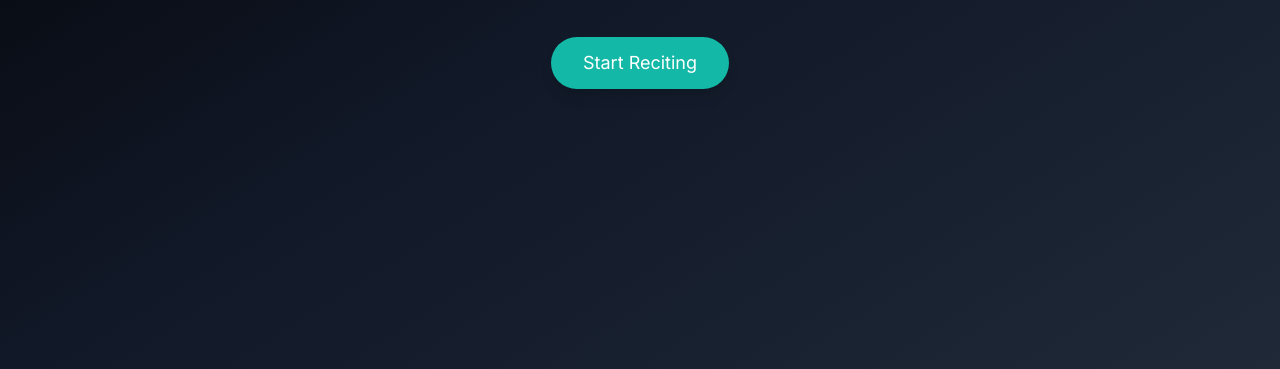
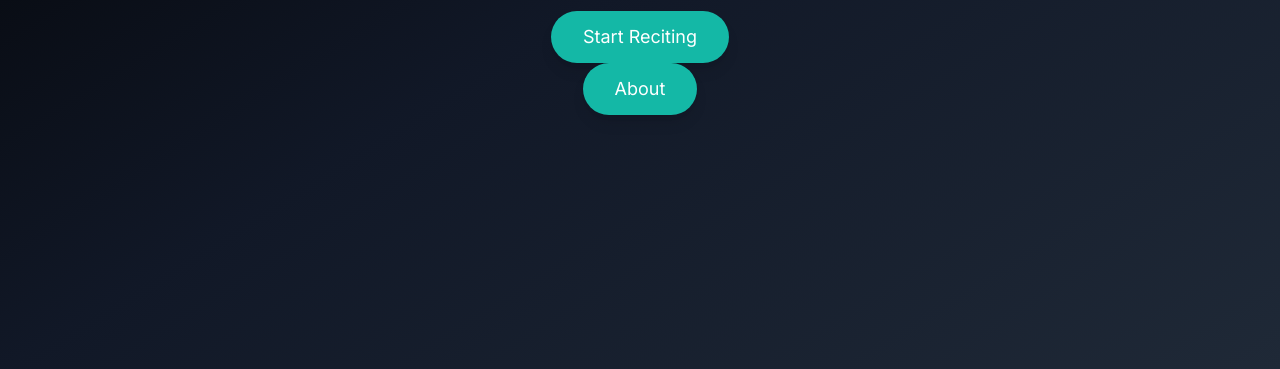
Before and after one commit to annuaicoder/QuranGlow, a plain HTML site: page index.html in a window 1280 px wide. Shown: the part 431-800 px from the top of the page. Drawn offline with nearby package versions, Linux system fonts and the light colour scheme.

Commit message:
Update index.html

```diff
--- a/index.html
+++ b/index.html
@@ -31,6 +31,10 @@
       <p class="text-xl md:text-2xl mb-10 text-gray-300">Ad-free. Tajweed-colored. A focused Quran reader for the soul.</p>
       <a href="quran.html" class="inline-block bg-teal-500 hover:bg-teal-400 text-white text-lg px-8 py-3 rounded-full transition shadow-lg">
         Start Reciting
+      </a>
+      <br/>
+      <a href="quran.html" class="inline-block bg-teal-500 hover:bg-teal-400 text-white text-lg px-8 py-3 rounded-full transition shadow-lg">
+        About
       </a>
     </div>
   </section>
```
